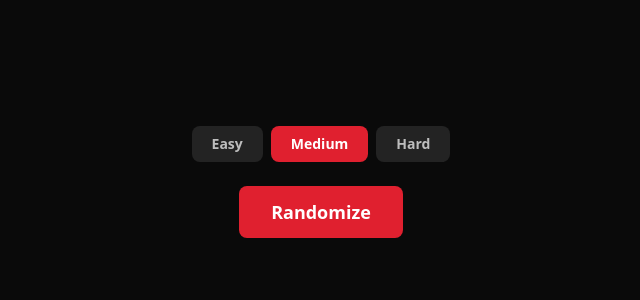
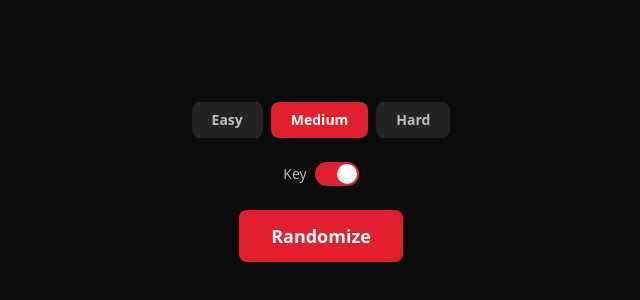
Before and after one commit to GabrielVD/cc-randomizer, a React (Vite) app: page / in a window 1280 px wide. Shown: the part 178-478 px from the top of the page, without its empty margins (319-959 px from the left). Built offline with nearby package versions, Linux system fonts and the light colour scheme.

Commit message:
key switch

```diff
--- a/src/App.tsx
+++ b/src/App.tsx
@@ -10,6 +10,7 @@ const DIFFICULTIES: { key: Difficulty; label: string }[] = [
 function App() {
   const [difficulty, setDifficulty] = useState<Difficulty>('medium')
   const [risk, setRisk] = useState<Risk | null>(null)
+  const [useKey, setUseKey] = useState(true)
 
   return (
     <main className="flex min-h-svh flex-col items-center justify-center gap-6">
@@ -37,10 +38,34 @@ function App() {
           )
         })}
       </div>
+      <label className="flex cursor-pointer items-center gap-2 text-sm text-white/70">
+        <span>Key</span>
+        <button
+          type="button"
+          role="switch"
+          aria-checked={useKey}
+          aria-label="Key"
+          className={[
+            'relative h-6 w-11 rounded-full transition-colors focus-visible:outline-2 focus-visible:outline-offset-2 focus-visible:outline-white',
+            useKey ? 'bg-randomize' : 'bg-white/20',
+          ].join(' ')}
+          onClick={() => {
+            setUseKey(v => !v)
+            setRisk(null)
+          }}
+        >
+          <span
+            className={[
+              'absolute top-0.5 left-0.5 h-5 w-5 rounded-full bg-white transition-transform',
+              useKey ? 'translate-x-5' : 'translate-x-0',
+            ].join(' ')}
+          />
+        </button>
+      </label>
       <button
         type="button"
         className="cursor-pointer rounded-lg bg-randomize px-8 py-3 text-lg font-semibold text-white transition-colors hover:bg-randomize-hover focus-visible:outline-2 focus-visible:outline-offset-2 focus-visible:outline-white"
-        onClick={() => setRisk(generateCode(difficulty))}
+        onClick={() => setRisk(generateCode({ difficulty, useKey }))}
       >
         Randomize
       </button>
--- a/src/generateCode.ts
+++ b/src/generateCode.ts
@@ -32,17 +32,30 @@ for (let i = 0; i < DIGITS.length; i++) {
   CHAR_TO_VAL[DIGITS.charCodeAt(i)] = i;
 }
 
+export type GenerateOptions = {
+  difficulty?: Difficulty;
+  useKey?: boolean;
+};
+
 const RISK_DATA = buildRisks();
 
-export function generateCode(difficulty: Difficulty = 'medium'): Risk {
+export function generateCode(options: GenerateOptions = {}): Risk {
+  const difficulty = options.difficulty ?? 'medium';
+  const useKey = options.useKey ?? true;
   const digits = new Uint8Array(CODE_LEN);
   const p = DIFFICULTY_PROBABILITY[difficulty];
 
-  const key = pick(RISK_DATA.key.risks);
-  digits[key.pos] = key.val;
-  let level = key.level;
+  let level = 0;
+  if (useKey) {
+    const key = pick(RISK_DATA.key.risks);
+    digits[key.pos] = key.val;
+    level = key.level;
+  }
 
-  for (const group of RISK_DATA.free.concat(RISK_DATA.locked)) {
+  const groups = useKey
+    ? RISK_DATA.free.concat(RISK_DATA.locked)
+    : RISK_DATA.free;
+  for (const group of groups) {
     if (cryptoRandom() < p) {
       const r = pick(group.risks);
       digits[r.pos] += r.val;
```
